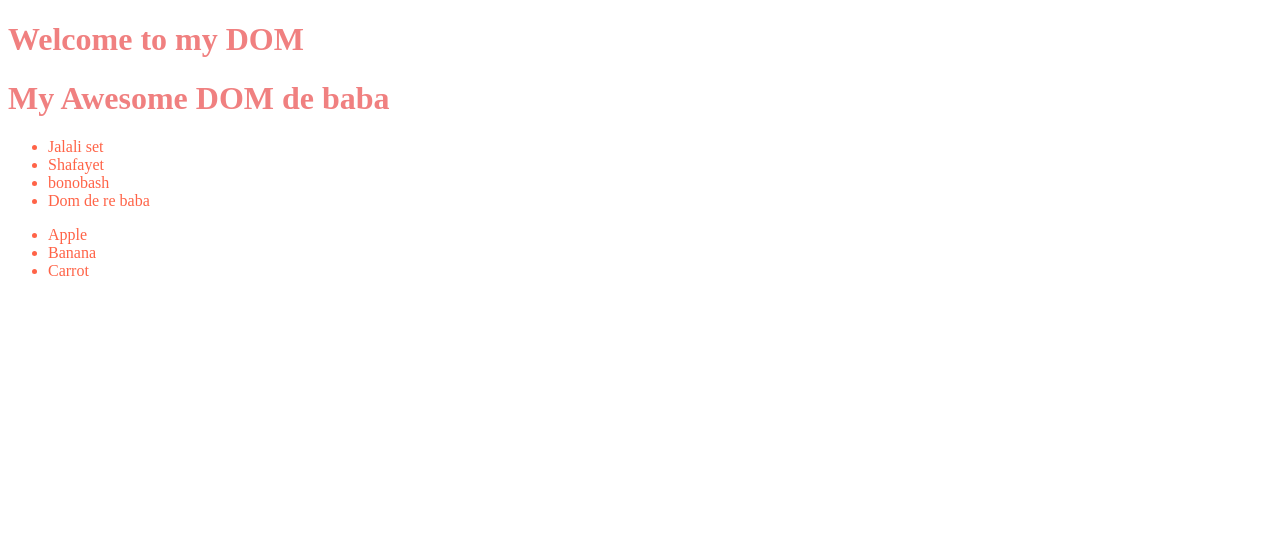
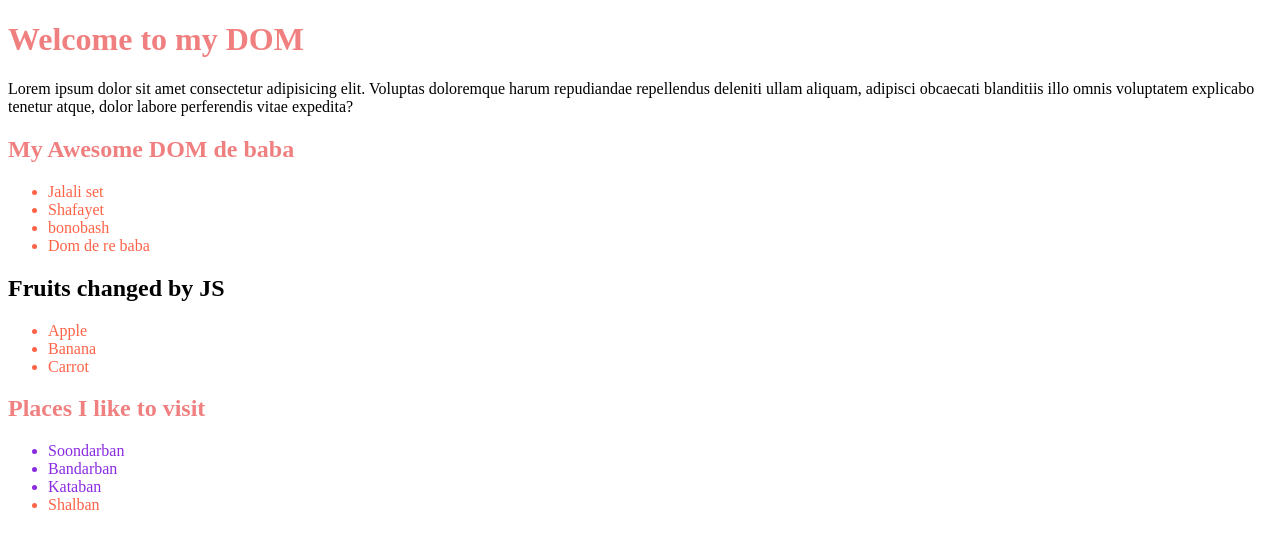
Before and after one commit to Shafkatahmad/mi5-mo25-intro-to-DOM, a plain HTML site: page index.html in a window 1280 px wide. Drawn offline with Linux system fonts and the light colour scheme.

Commit message:
one element by getEleById and multi by getEleByClsName

```diff
--- a/index.html
+++ b/index.html
@@ -10,13 +10,26 @@
       li {
         color: tomato;
       }
+      #fruits-title {
+        color: black;
+      }
+      .important-places {
+        color: blueviolet;
+      }
     </style>
   </head>
   <body>
     <header>
       <h1>Welcome to my DOM</h1>
+      <p>
+        Lorem ipsum dolor sit amet consectetur adipisicing elit. Voluptas
+        doloremque harum repudiandae repellendus deleniti ullam aliquam,
+        adipisci obcaecati blanditiis illo omnis voluptatem explicabo tenetur
+        atque, dolor labore perferendis vitae expedita?
+      </p>
     </header>
     <main>
+      <section>
         <h1>My Awesome DOM de baba</h1>
         <ul>
           <li>Jalali set</li>
@@ -24,12 +37,26 @@
           <li>bonobash</li>
           <li>Dom de re baba</li>
         </ul>
+      </section>
 
+      <section>
+        <h1 id="fruits-title">Fruits I like</h1>
         <ul>
           <li>Apple</li>
           <li>Banana</li>
           <li>Carrot</li>
         </ul>
+      </section>
+
+      <section>
+        <h1 id="places-title">Places I like to visit</h1>
+        <ul>
+          <li class="important-places">Soondarban</li>
+          <li class="important-places">Bandarban</li>
+          <li class="important-places">Kataban</li>
+          <li class="other-place">Shalban</li>
+        </ul>
+      </section>
     </main>
 
     <script src="./js/dom.js"></script>
@@ -37,12 +64,20 @@
       const liCollection = document.getElementsByTagName("li");
       // console.log(liCollection);
       for (const li of liCollection) {
-        console.log(li.innerText);
+        // console.log(li.innerText);
       }
 
       const allHeadings = document.getElementsByTagName("h1");
       for (const h1 of allHeadings) {
-        console.log(h1.innerText);
+        // console.log(h1.innerText);
+      }
+
+      const fruitsTitle = document.getElementById("fruits-title");
+      fruitsTitle.innerText = "Fruits changed by JS";
+
+      const places = document.getElementsByClassName("important-places");
+      for (const place of places) {
+        console.log(place.innerText);
       }
     </script>
   </body>
```
Lines whose indentation alone changed are shown as unchanged.
